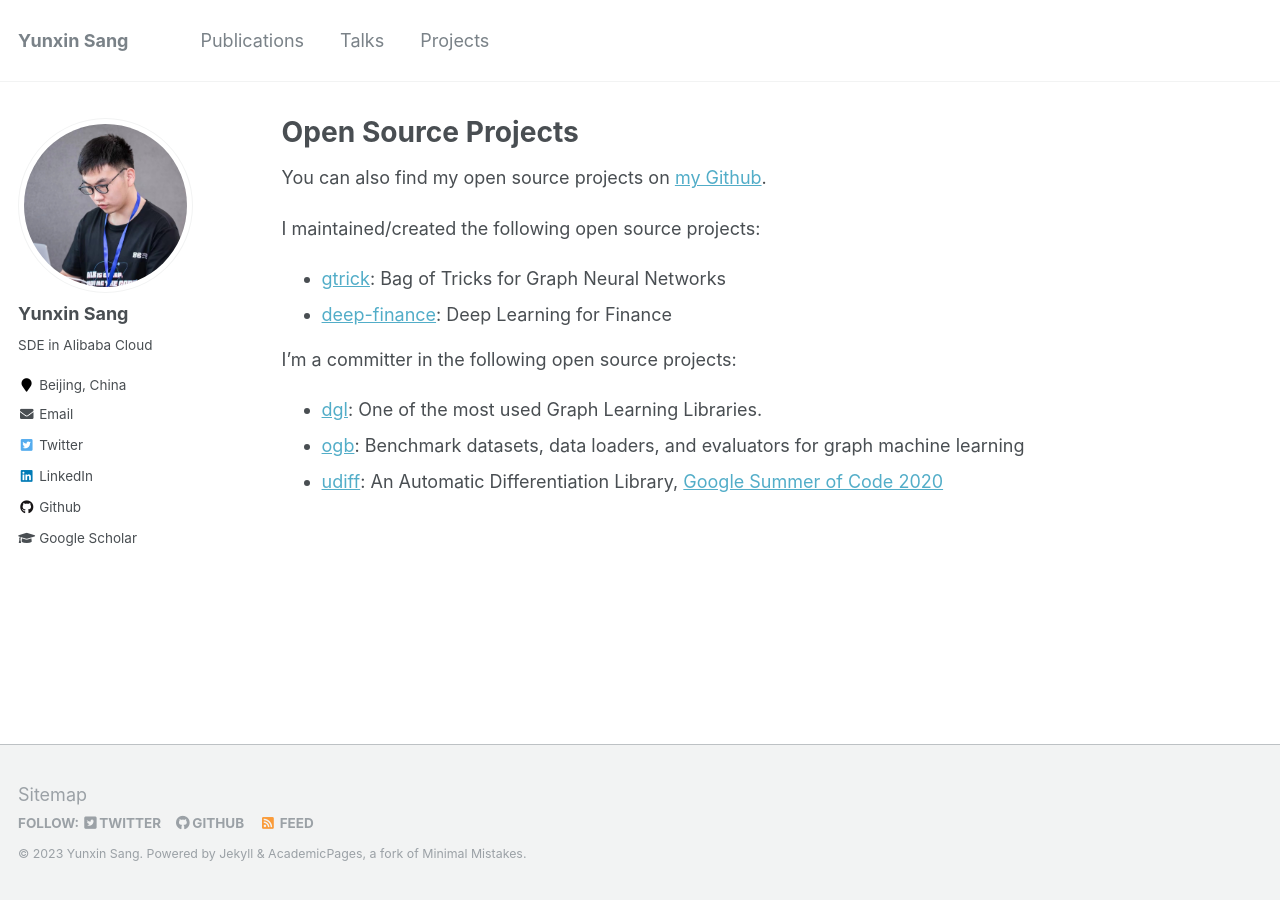
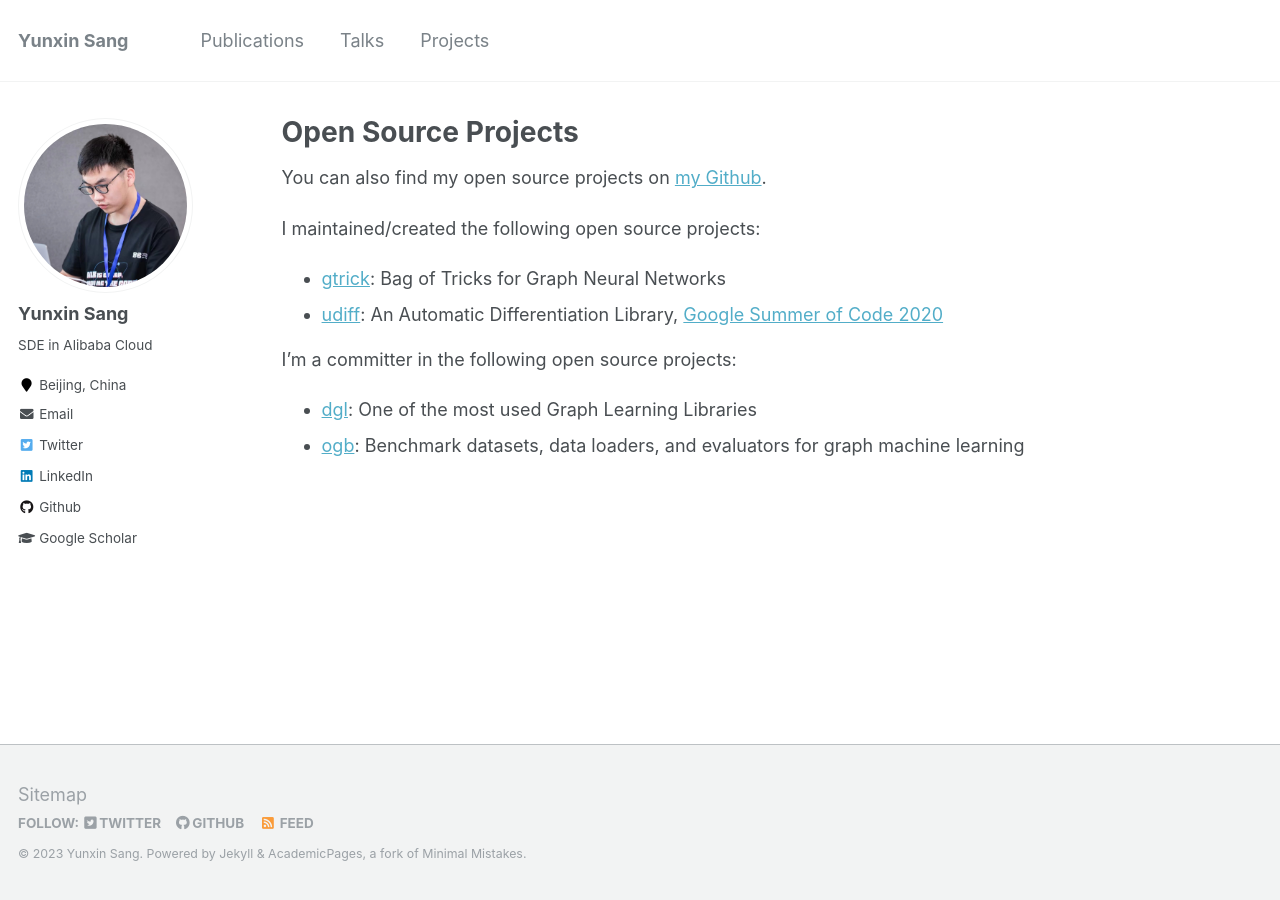
Before and after one commit to sangyx/sangyx.github.io, a Jekyll site: the page built from _pages/projects.md, in a window 1280 px wide. Built offline with Jekyll 4.4.1, drawn with Linux system fonts in a browser that asks for light colours.

Commit message:
update projects

```diff
--- a/_pages/projects.md
+++ b/_pages/projects.md
@@ -11,10 +11,10 @@
 
 I maintained/created the following open source projects:
 - [gtrick](https://github.com/sangyx/gtrick): Bag of Tricks for Graph Neural Networks
-- [deep-finance](https://github.com/sangyx/deep-finance): Deep Learning for Finance
+- [udiff](https://github.com/Quansight-Labs/udiff): An Automatic Differentiation Library, [Google Summer of Code 2020](https://summerofcode.withgoogle.com/archive/2020/projects/5798229544796160)
+
 
 
 I’m a committer in the following open source projects:
-- [dgl](https://www.dgl.ai/): One of the most used Graph Learning Libraries.
+- [dgl](https://www.dgl.ai/): One of the most used Graph Learning Libraries
 - [ogb](https://github.com/snap-stanford/ogb): Benchmark datasets, data loaders, and evaluators for graph machine learning
-- [udiff](https://github.com/Quansight-Labs/udiff): An Automatic Differentiation Library, [Google Summer of Code 2020](https://summerofcode.withgoogle.com/archive/2020/projects/5798229544796160)
```
